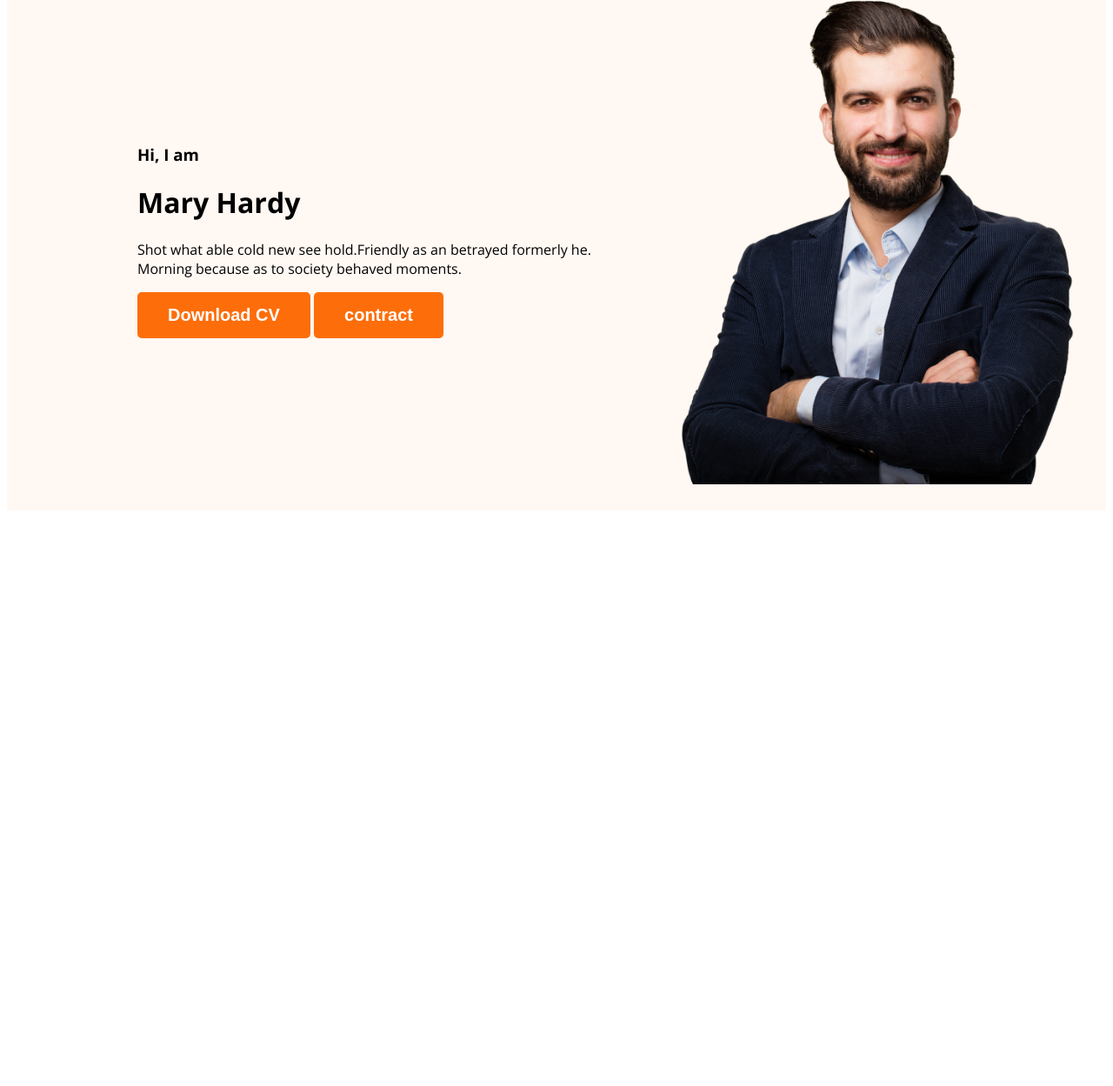
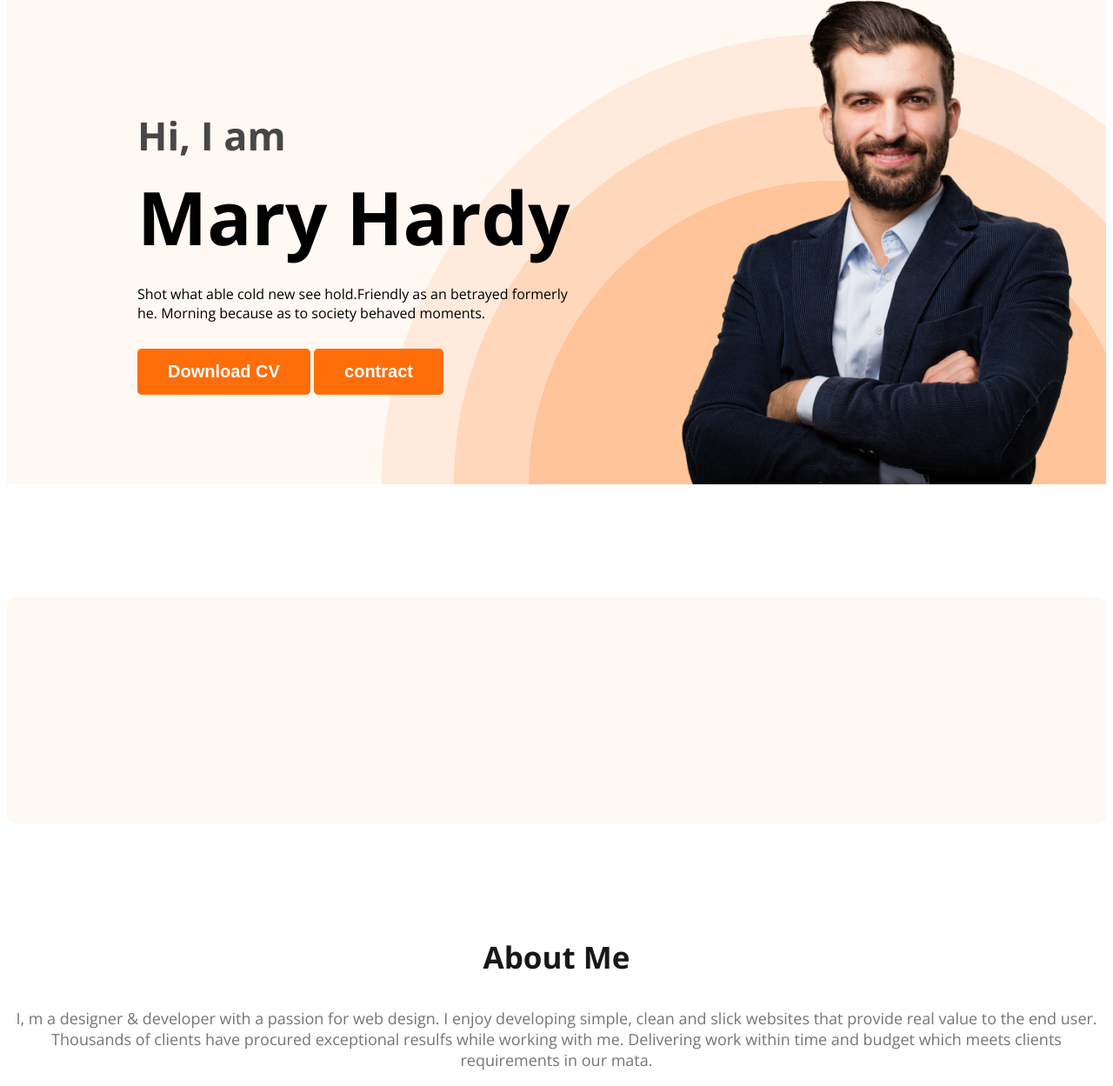
Before and after one commit to azim622/web-developer-portfolio, a plain HTML site: page index.html in a window 1280 px wide. Shown: the part 211-1460 px from the top of the page at 87% size. Before the commit the page ends 806 px from the top, so only its background shows below. Drawn offline with nearby package versions, Linux system fonts and the light colour scheme.

Commit message:
added about

```diff
--- a/index.html
+++ b/index.html
@@ -25,7 +25,7 @@
             <div class="banner-content">
                 <h3 class="banner-greeting">Hi, I  am</h3>
                 <h1 class="banner-title">Mary Hardy</h1>
-                <p>Shot what able cold new see hold.Friendly as an betrayed formerly he. Morning because as to society behaved moments.</p>
+                <p class="banner-description">Shot what able cold new see hold.Friendly as an betrayed formerly he. Morning because as to society behaved moments.</p>
                 <button class="button-primary">Download CV</button>
                 <button class="button-primary">contract</button>
             </div>
@@ -34,6 +34,9 @@
 
     </header>
     <main>
+        <section class="about"></section>
+        <h3 class="section-title">About Me</h3>
+        <p class="section-description">I, m a designer & developer with a passion for web design. I enjoy developing simple, clean and slick websites that provide real value to the end user. Thousands of clients have procured exceptional resulfs while working with me. Delivering work within time and budget which meets clients requirements in our mata.</p>
 
     </main>
     <footer>
--- a/styles/portfolio.css
+++ b/styles/portfolio.css
@@ -8,6 +8,21 @@ body {
     color: #FD6E0A;
 
 }
+
+.section-title {
+    color: #181818;
+    text-align: center;
+    font-size: 35px;
+    font-weight: 700;
+}
+
+
+.section-description {
+    color: #757575;
+    text-align: center;
+    font-size: 18px;
+}
+
 
 .button-primary {
     border-radius: 5px;
@@ -47,17 +62,56 @@ nav a {
     text-decoration: none;
     color: #474747;
 }
+
 /* header releted styles */
-.header{
-    background-color: #FFF8F3;;
+.header {
+    background-color: #FFF8F3;
+    background-image: url(../images/header_bg.png);
+    background-repeat: no-repeat;
+    background-position: bottom right;
 
 }
-.banner{
-    padding: 30px 30px 30px 150px;
+
+.banner {
+    padding: 30px 30px 0px 150px;
     display: flex;
     align-items: center;
+    justify-content: space-between;
 }
-.banner .profile-pic{
+
+.banner-content {
+    max-width: 500px;
+}
+
+.banner .profile-pic {
     width: 500px;
 
 }
+
+.banner-greeting {
+    font-size: 45px;
+    color: #474747;
+    margin-bottom: 0;
+}
+
+.banner-title {
+    font-size: 85px;
+    font-weight: 700;
+    margin-top: 5px;
+    margin-bottom: 20px;
+}
+
+.banner-description {
+    margin-bottom: 30px;
+}
+
+/* main section styles */
+
+/* about setion styles */
+.about {
+    padding: 130px;
+    border-radius: 10px;
+    background: #FFF8F3;
+    margin: 130px 0;
+
+}
```
